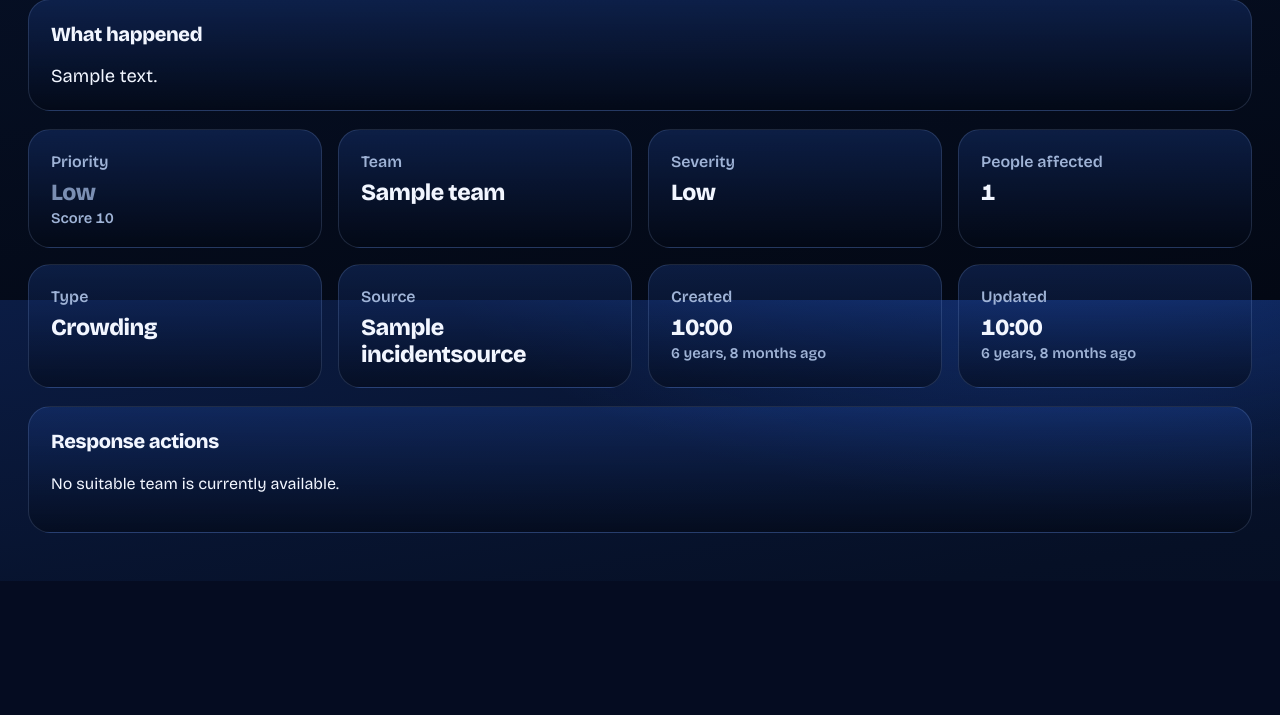
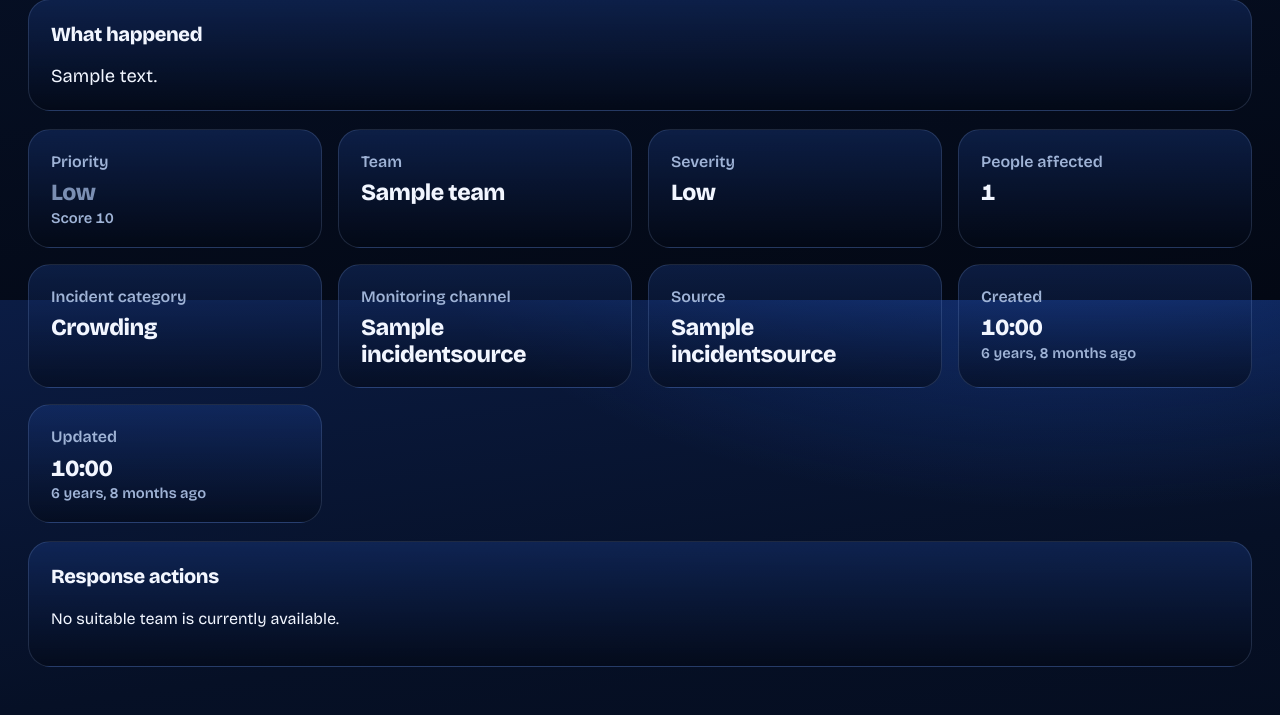
Before and after one commit to Abdullah-Albassami/expopulse, a Django app: page /incidents/1/ in a window 1280 px wide. Shown: the part 500-1215 px from the top of the page. Before the commit the page ends 1081 px from the top, so only its background shows below. Run offline with Django 5.2, Linux system fonts and the light colour scheme; tables that the repository leaves empty hold one stand-in row (values such as "Sample post").

Commit message:
Clarify manual reporting, monitoring channels and response teams

```diff
--- a/templates/incidents/incident_detail.html
+++ b/templates/incidents/incident_detail.html
@@ -1,4 +1,5 @@
 {% extends "base.html" %}
+{% load operations %}
 
 {% block title %}Incident #{{ incident.id }}{% endblock %}
 
@@ -57,8 +58,12 @@
         <dd>{{ incident.people_affected|default:0 }}</dd>
     </div>
     <div class="card fact">
-        <dt>Type</dt>
+        <dt>Incident category</dt>
         <dd>{{ incident.get_incident_type_display|default:incident.incident_type }}</dd>
+    </div>
+    <div class="card fact">
+        <dt>Monitoring channel</dt>
+        <dd>{{ incident|monitoring_module }}</dd>
     </div>
     <div class="card fact">
         <dt>Source</dt>
```
